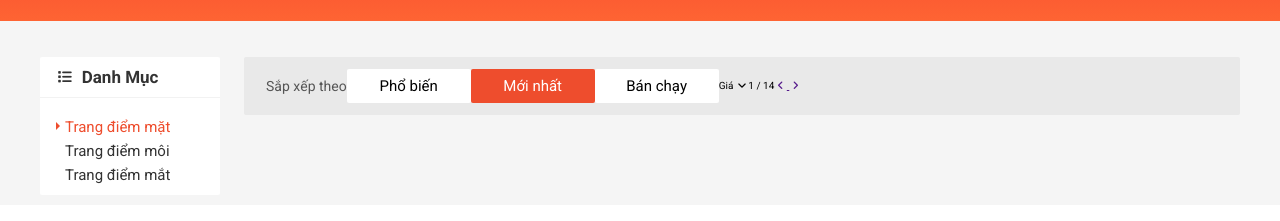
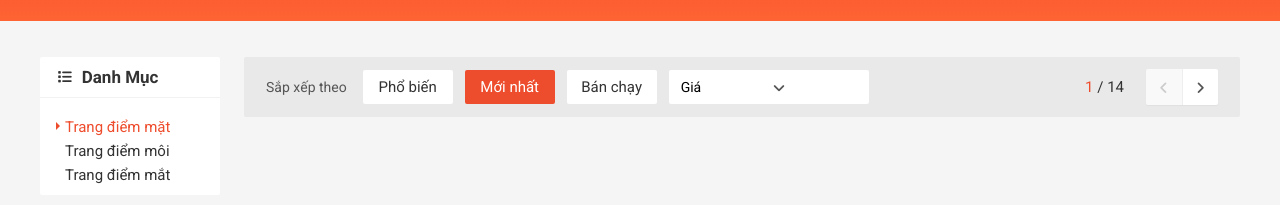
Before and after one commit to lhaquoc/f8-shop, a plain HTML site: page index.html in a window 1280 px wide. Shown: the part 99-320 px from the top of the page. Drawn offline with nearby package versions, Linux system fonts and the light colour scheme.

Commit message:
- add product filter - css

```diff
--- a/assets/css/base.css
+++ b/assets/css/base.css
@@ -117,6 +117,7 @@ p {
     height: 34px;
     text-decoration: none;
     border: none;
+    outline: none;
     border-radius: 2px;
     font-size: 1.5rem;
     padding: 0 12px;
@@ -125,7 +126,7 @@ p {
     justify-content: center;
     align-items: center;
     line-height: 1.6rem;
-    background-color: var(--white-color);
+    color: var(--text-color);
 }
 
 .btn.btn--normal:hover {
@@ -148,3 +149,67 @@ p {
     color: var(--white-color);
     background-color: var(--primary-color);
 }
+
+
+/* Selection */
+
+.select-input {
+    height: 34px;
+    min-width: 200px;
+    padding: 0 12px;
+    border-radius: 2px;
+    background-color: var(--white-color);
+    display: flex;
+    justify-content: space-between;
+    align-items: center;
+    position: relative;
+}
+
+.select-input::after {
+    content: "";
+    display: block;
+    width: 100%;
+    height: 1px;
+    position: absolute;
+    top: 34px;
+    left: 0;
+}
+
+.select-input:hover .select-input__list {
+    display: block;
+}
+
+.select-input__label {
+    font-size: 1.4rem;
+}
+
+.select-input__icon {
+    color: #949494;
+    font-size: 1.2rem;
+    position: relative;
+    top: 1px;
+}
+
+.select-input__list {
+    position: absolute;
+    left: 0;
+    right: 0;
+    top: 25px;
+    background-color: var(--white-color);
+    border-radius: 2px;
+    list-style: none;
+    padding: 8px 16px;
+    display: none;
+}
+
+.select-input__link {
+    text-decoration: none;
+    font-size: 1.4rem;
+    color: var(--text-color);
+    display: block;
+    padding: 5px 0;
+}
+
+.select-input__link:hover {
+    color: var(--primary-color);
+}
--- a/assets/css/main.css
+++ b/assets/css/main.css
@@ -936,11 +936,64 @@
 }
 
 .home-filter__label {
-    color: #555555;
+    color: #555;
     font-size: 1.4rem;
+    margin-right: 16px;
+}
+
+.home-filter__btn {
+    min-width: 90px;
+    margin-right: 12px;
+    background-color: var(--white-color);
 }
 
 .home-filter__page {
     display: flex;
     align-items: center;
+    margin-left: auto;
 }
+
+.home-filter__page-num {
+    font-size: 1.5rem;
+    color: var(--text-color);
+    margin-right: 22px;
+}
+
+.home-filter__page-current {
+    color: var(--primary-color);
+}
+
+.home-filter__page-control {
+    border-radius: 2px;
+    overflow: hidden;
+    display: flex;
+    width: 72px;
+    height: 36px;
+    box-shadow: 0 1px 1px #e0e0e0;
+}
+
+.home-filter__page-btn {
+    flex: 1;
+    background-color: var(--white-color);
+    display: flex;
+    text-decoration: none;
+}
+
+.home-filter__page-btn--disable {
+    background-color: #f9f9f9;
+    cursor: default;
+}
+
+.home-filter__page-btn--disable .select-input__icon {
+    color: #ccc;
+}
+
+.home-filter__page-btn:first-child {
+    border-right: 1px solid #eee;
+}
+
+.select-input__icon {
+    margin: auto;
+    font-size: 1.4rem;
+    color: #555;
+}
--- a/index.html
+++ b/index.html
@@ -7,8 +7,8 @@
     <meta name="viewport" content="width=device-width, initial-scale=1.0">
     <title>Document</title>
     <link rel="stylesheet" href="https://cdnjs.cloudflare.com/ajax/libs/normalize/8.0.1/normalize.min.css" />
+    <link rel="stylesheet" href="./assets/css/base.css">
     <link rel="stylesheet" href="./assets/css/main.css">
-    <link rel="stylesheet" href="./assets/css/base.css">
     <link rel="stylesheet" href="./assets/fonts/fontawesome-free-5.15.3/css/all.min.css">
     <link rel="preconnect" href="https://fonts.gstatic.com">
     <link rel="preconnect" href="https://fonts.gstatic.com">
@@ -286,12 +286,21 @@
                     <div class="grid__column-10">
                         <div class="home-filter">
                             <span class="home-filter__label">Sắp xếp theo</span>
-                            <button class="btn">Phổ biến</button>
-                            <button class="btn btn--primary">Mới nhất</button>
-                            <button class="btn">Bán chạy</button>
+                            <button class="home-filter__btn btn">Phổ biến</button>
+                            <button class="home-filter__btn btn btn--primary">Mới nhất</button>
+                            <button class="home-filter__btn btn">Bán chạy</button>
                             <div class="select-input">
                                 <span class="select-input__label">Giá</span>
                                 <i class="select-input__icon fas fa-angle-down"></i>
+                                <!-- List option -->
+                                <ul class="select-input__list">
+                                    <li class="select-input__item">
+                                        <a href="" class="select-input__link">Giá: Thấp đến cao</a>
+                                    </li>
+                                    <li class="select-input__item">
+                                        <a href="" class="select-input__link">Giá: Cao đến thấp</a>
+                                    </li>
+                                </ul>
                             </div>
 
                             <div class="home-filter__page">
@@ -299,7 +308,7 @@
                                     <span class="home-filter__page-current">1</span> / 14
                                 </span>
                                 <div class="home-filter__page-control">
-                                    <a href="" class="home-filter__page-btn">
+                                    <a href="" class="home-filter__page-btn home-filter__page-btn--disable">
                                         <i class="select-input__icon fas fa-angle-left"></i>
                                     </a>
                                     <a href="" class="home-filter__page-btn">
```
